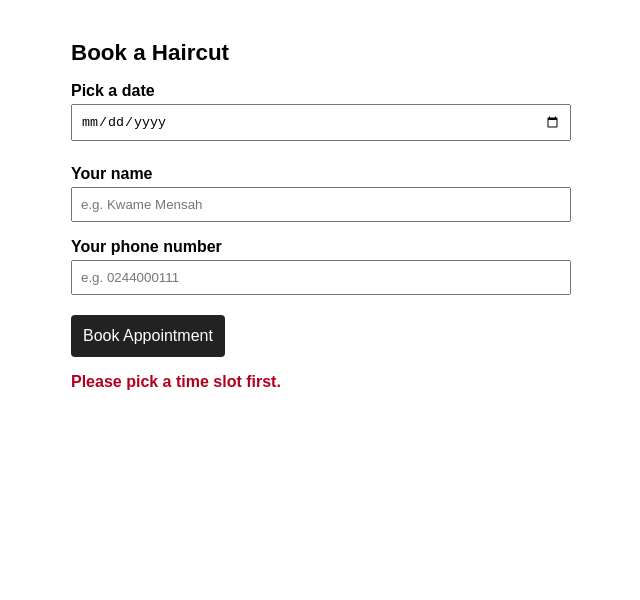
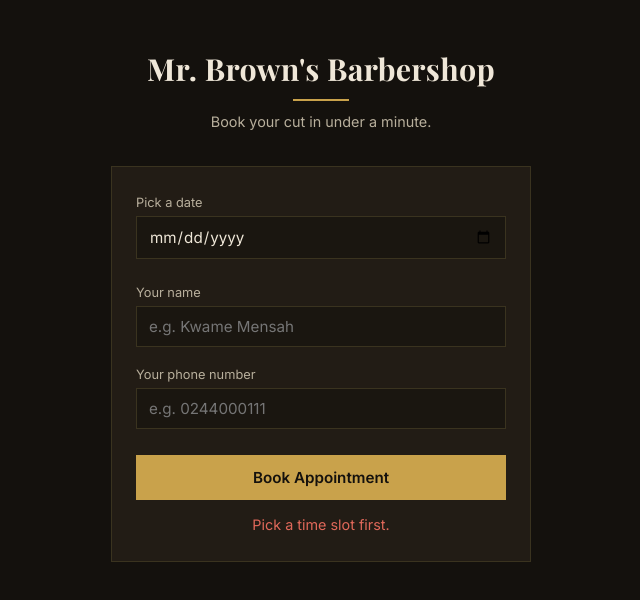
Before and after one commit to kojowilldev/barber-booking, a website: page public/index.html in a window 1280 px wide. Both pictures are taken after a click on the button "Book Appointment". Shown: the whole page, without its empty margins (319-959 px from the left). Drawn offline with nearby package versions, Linux system fonts and the light colour scheme.

Commit message:
Restyle booking page with black and gold branding

```diff
--- a/public/index.html
+++ b/public/index.html
@@ -2,31 +2,163 @@
 <html lang="en">
 <head>
 <meta charset="UTF-8" />
-<title>Book a Haircut</title>
+<meta name="viewport" content="width=device-width, initial-scale=1" />
+<title>Mr. Brown's Barbershop — Book a Cut</title>
+<link rel="preconnect" href="https://fonts.googleapis.com">
+<link href="https://fonts.googleapis.com/css2?family=Playfair+Display:wght@600;700&family=Inter:wght@400;500;600&display=swap" rel="stylesheet">
 <style>
-  body { font-family: sans-serif; max-width: 500px; margin: 40px auto; padding: 0 16px; }
-  h1 { font-size: 1.4rem; }
-  label { display: block; margin-top: 16px; font-weight: bold; }
-  input, select { width: 100%; padding: 8px; margin-top: 4px; box-sizing: border-box; }
-  .slots { display: flex; flex-wrap: wrap; gap: 8px; margin-top: 8px; }
+  :root {
+    --bg: #14110D;
+    --surface: #221C15;
+    --gold: #C9A24B;
+    --gold-dim: #8A7238;
+    --cream: #EFE7D8;
+    --cream-dim: #B8AF9C;
+    --error: #E0685A;
+    --success: #7FAE6B;
+  }
+
+  * { box-sizing: border-box; }
+
+  body {
+    margin: 0;
+    background: var(--bg);
+    color: var(--cream);
+    font-family: 'Inter', sans-serif;
+    min-height: 100vh;
+    display: flex;
+    justify-content: center;
+    padding: 48px 20px;
+  }
+
+  main {
+    width: 100%;
+    max-width: 420px;
+  }
+
+  header {
+    text-align: center;
+    margin-bottom: 36px;
+  }
+
+  h1 {
+    font-family: 'Playfair Display', serif;
+    font-size: 1.9rem;
+    font-weight: 700;
+    margin: 0 0 10px;
+    letter-spacing: 0.01em;
+  }
+
+  .rule {
+    width: 56px;
+    height: 2px;
+    background: var(--gold);
+    margin: 0 auto;
+  }
+
+  .tagline {
+    color: var(--cream-dim);
+    font-size: 0.9rem;
+    margin-top: 12px;
+  }
+
+  .card {
+    background: var(--surface);
+    border: 1px solid #3A331F;
+    padding: 28px 24px;
+  }
+
+  label {
+    display: block;
+    font-size: 0.8rem;
+    color: var(--cream-dim);
+    margin-top: 20px;
+    margin-bottom: 6px;
+  }
+
+  label:first-of-type { margin-top: 0; }
+
+  input[type="date"], input[type="text"] {
+    width: 100%;
+    padding: 10px 12px;
+    background: #1A1610;
+    border: 1px solid #3A331F;
+    color: var(--cream);
+    font-family: inherit;
+    font-size: 0.95rem;
+  }
+
+  input:focus {
+    outline: none;
+    border-color: var(--gold);
+  }
+
+  .slots {
+    display: flex;
+    flex-wrap: wrap;
+    gap: 8px;
+    margin-top: 6px;
+  }
+
   .slot-btn {
-    padding: 8px 12px; border: 1px solid #333; background: white;
-    cursor: pointer; border-radius: 4px; width: auto;
+    padding: 8px 14px;
+    border: 1px solid var(--gold-dim);
+    background: transparent;
+    color: var(--cream);
+    font-family: inherit;
+    font-size: 0.85rem;
+    cursor: pointer;
   }
-  .slot-btn.selected { background: #333; color: white; }
+
+  .slot-btn:hover { border-color: var(--gold); }
+
+  .slot-btn.selected {
+    background: var(--gold);
+    color: #14110D;
+    border-color: var(--gold);
+    font-weight: 600;
+  }
+
+  .slots-empty {
+    color: var(--cream-dim);
+    font-size: 0.9rem;
+  }
+
   button.submit {
-    margin-top: 20px; padding: 12px; background: #222; color: white;
-    border: none; border-radius: 4px; cursor: pointer; font-size: 1rem;
+    width: 100%;
+    margin-top: 26px;
+    padding: 13px;
+    background: var(--gold);
+    color: #14110D;
+    border: none;
+    font-family: inherit;
+    font-weight: 600;
+    font-size: 0.95rem;
+    cursor: pointer;
   }
-  #message { margin-top: 16px; font-weight: bold; }
-  .error { color: #b00020; }
-  .success { color: #067d1a; }
+
+  button.submit:hover { background: #d8b566; }
+
+  #message {
+    margin-top: 16px;
+    font-size: 0.9rem;
+    text-align: center;
+  }
+
+  #message.error { color: var(--error); }
+  #message.success { color: var(--success); }
 </style>
 </head>
 <body>
 
-<h1>Book a Haircut</h1>
+<main>
+  <header>
+    <h1>Mr. Brown's Barbershop</h1>
+    <div class="rule"></div>
+    <p class="tagline">Book your cut in under a minute.</p>
+  </header>
 
+  <div class="card">
     <label for="date">Pick a date</label>
     <input type="date" id="date" />
 
@@ -41,6 +173,8 @@
     <button class="submit" id="submitBtn">Book Appointment</button>
 
     <div id="message"></div>
+  </div>
+</main>
 
 <script>
   const dateInput = document.getElementById("date");
@@ -50,22 +184,21 @@
 
   let selectedSlot = null;
 
-  // Load available slots whenever the date changes.
   dateInput.addEventListener("change", async () => {
     selectedSlot = null;
-    slotsDiv.innerHTML = "Loading...";
+    slotsDiv.innerHTML = "";
     messageDiv.textContent = "";
+    messageDiv.className = "";
 
-    const date = dateInput.value; // "YYYY-MM-DD"
+    const date = dateInput.value;
     const res = await fetch(`/available-slots?date=${date}`);
     const data = await res.json();
 
     if (!data.slots || data.slots.length === 0) {
-      slotsDiv.innerHTML = "No slots available that day.";
+      slotsDiv.innerHTML = '<span class="slots-empty">No slots available that day.</span>';
       return;
     }
 
-    slotsDiv.innerHTML = "";
     data.slots.forEach((isoTime) => {
       const btn = document.createElement("button");
       btn.className = "slot-btn";
@@ -91,12 +224,12 @@
     const phone = document.getElementById("phone").value.trim();
 
     if (!selectedSlot) {
-      messageDiv.textContent = "Please pick a time slot first.";
+      messageDiv.textContent = "Pick a time slot first.";
       messageDiv.className = "error";
       return;
     }
     if (!name || !phone) {
-      messageDiv.textContent = "Please enter your name and phone number.";
+      messageDiv.textContent = "Enter your name and phone number.";
       messageDiv.className = "error";
       return;
     }
@@ -115,7 +248,7 @@
     const data = await res.json();
 
     if (res.ok) {
-      messageDiv.textContent = `Booked! See you at ${new Date(data.startAt).toLocaleString()}.`;
+      messageDiv.textContent = `Booked. See you ${new Date(data.startAt).toLocaleString([], { weekday: "short", month: "short", day: "numeric", hour: "2-digit", minute: "2-digit" })}.`;
       messageDiv.className = "success";
     } else {
       messageDiv.textContent = data.error || "Something went wrong.";
```
Lines whose indentation alone changed are shown as unchanged.
